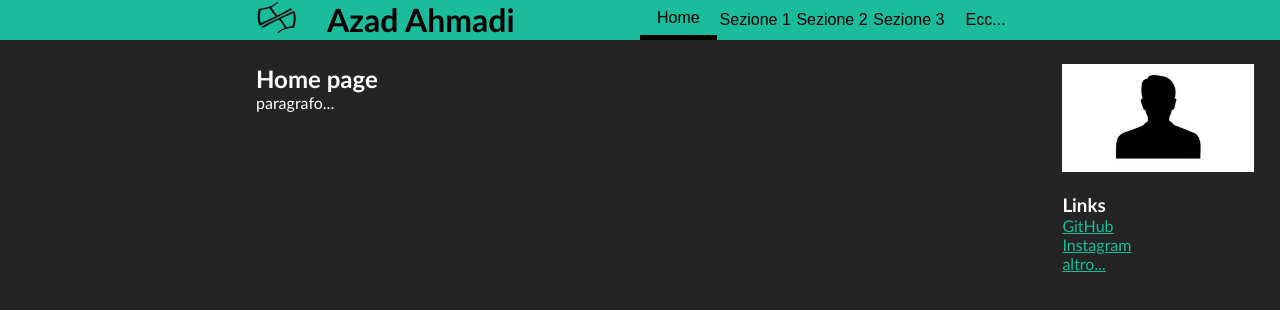
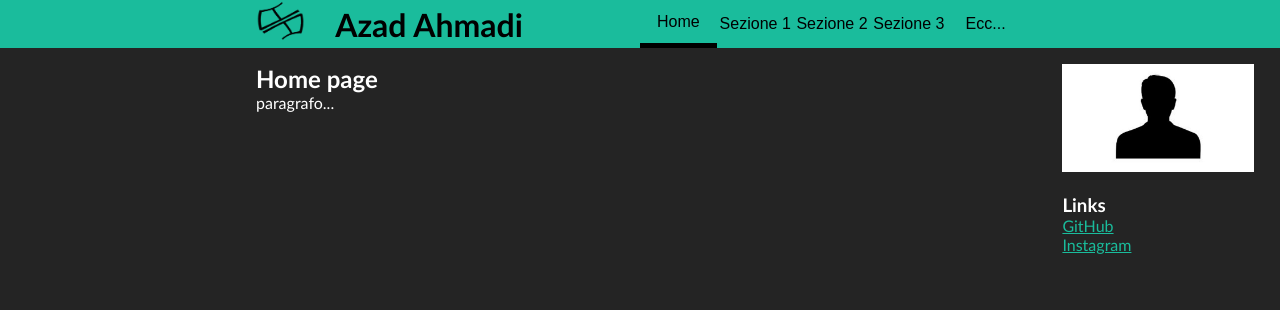
Before and after one commit to Akmadan23/ahmadi-cloud.in, a plain HTML site: page index.html in a window 1280 px wide. Drawn offline with Linux system fonts and the light colour scheme.

Commit message:
Small changes to the layout

```diff
--- a/css/main.css
+++ b/css/main.css
@@ -27,6 +27,7 @@ h1 {
 	color: black;
 	font-size: 200%;
 	float: top;
+	padding: 5px;
 }
 
 img.logo {
@@ -86,7 +87,7 @@ a:hover {
 	position: absolute;
 	background: var(--teal1);
 	width: 100%;
-	height: 5%;
+	height: 6%;
 	top: 0%;
 	overflow: block;
 }
@@ -145,11 +146,8 @@ a:hover {
 		bottom: 2%;
 		right: 2%;
 		overflow: auto;
+		display: block;
 	}
-}
-
-#main-home {
-	display: block;
 }
 
 #menu-home, #menu1, #menu2, #menu3 {
@@ -162,7 +160,7 @@ a:hover {
 	display: none;
 }
 
-#menu-home {
+#main-home, #menu-home {
 	display: block;
 }
 
--- a/index.html
+++ b/index.html
@@ -119,9 +119,7 @@
             <p>
 				<a href="https://github.com/Akmadan23" target="_blank">GitHub</a><br>
 				<a href="https://www.instagram.com/azad_akmadan/" target="_blank">Instagram</a><br>
-                <a href="html/bio.html">altro...</a>
             </p>
-
         </div><!--#side-->
     </div><!--#page-->
 </body>
```
